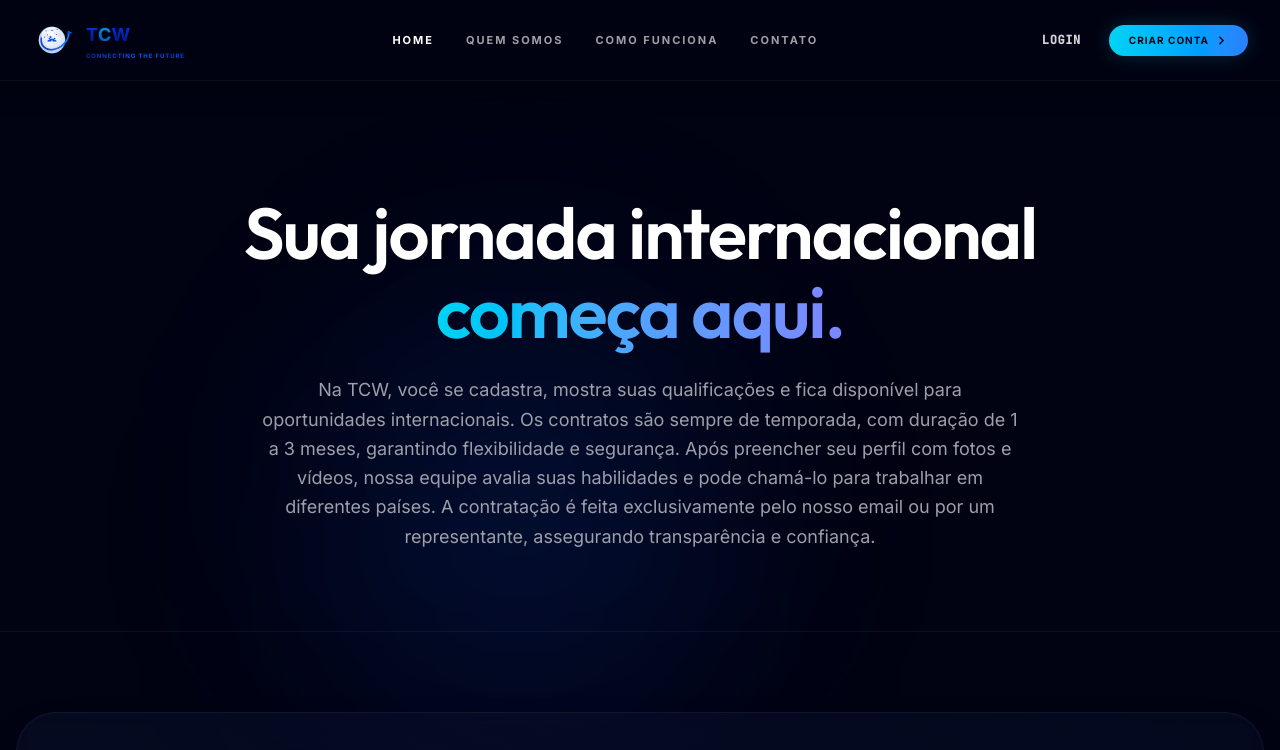
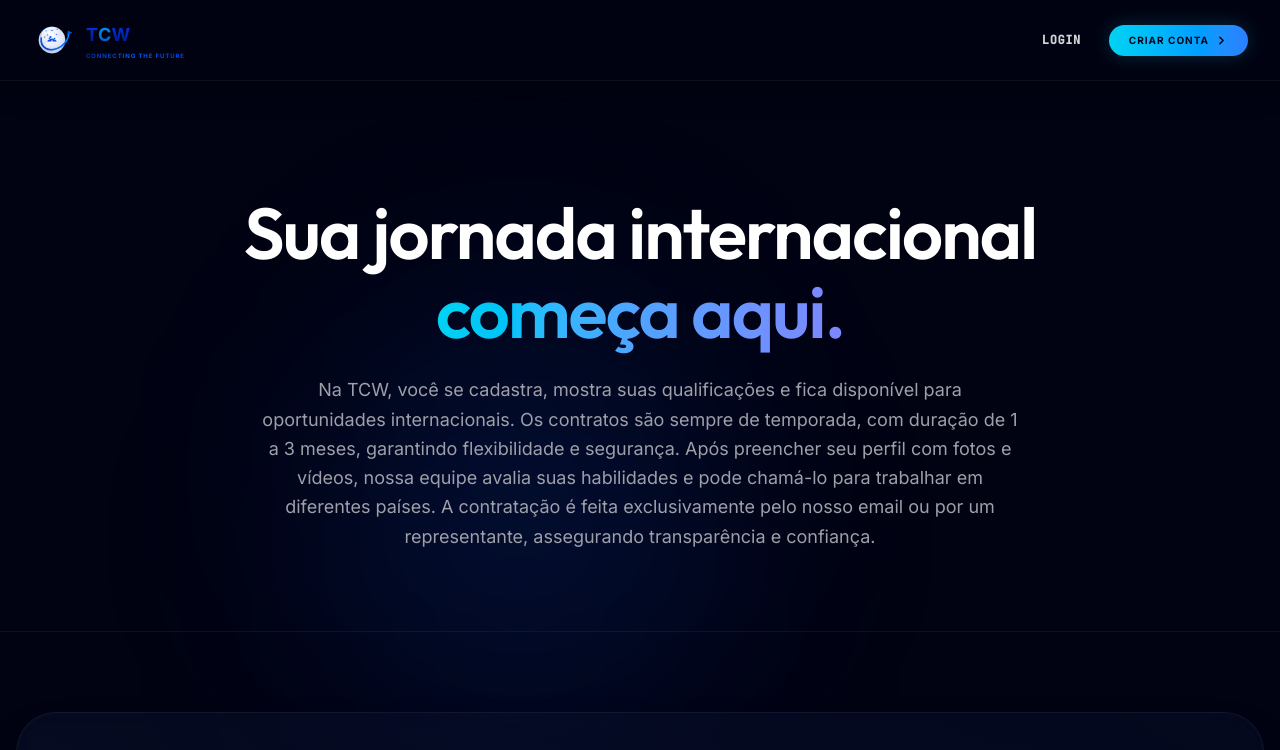
Before and after one commit to Mogli296/Trabalhadores, a React (Vite) app: page / in a window 1280 px wide. Shown: the top 750 px of the page. Built offline with nearby package versions, Linux system fonts and the light colour scheme.

Commit message:
feat(nav): remove landing page navigation links
Removes the hardcoded navigation menu from the header and enables smooth scrolling for landing page anchors.

```diff
--- a/src/App.tsx
+++ b/src/App.tsx
@@ -33,6 +33,8 @@ export default function App() {
   // Newsletter state
   const [newsletterEmail, setNewsletterEmail] = useState('');
   const [newsletterSubmitted, setNewsletterSubmitted] = useState(false);
+
+
 
   // Load session from localStorage on startup
   useEffect(() => {
@@ -118,15 +120,7 @@ export default function App() {
             <TCWLogo size="sm" showText={true} />
           </button>
 
-          {/* Navigation Links - Centered (matches layout image menu) */}
-          {isLanding && (
-            <nav className="hidden lg:flex items-center gap-8 text-[11px] font-bold text-zinc-400 uppercase tracking-[0.18em]">
-              <a href="#hero-section" className="text-white hover:text-cyan-400 transition-colors">Home</a>
-              <a href="#about-company" className="hover:text-cyan-400 text-zinc-400 transition-colors">Quem Somos</a>
-              <a href="#video-operational" className="hover:text-cyan-400 text-zinc-400 transition-colors">Como Funciona</a>
-              <a href="#app-main-footer" className="hover:text-cyan-400 text-zinc-400 transition-colors">Contato</a>
-            </nav>
-          )}
+
 
           {/* Right Area - Admin/User indicator or CTA button */}
           <div className="flex items-center gap-4">
--- a/src/index.css
+++ b/src/index.css
@@ -6,3 +6,7 @@
   --font-display: "Outfit", ui-sans-serif, system-ui, sans-serif;
   --font-mono: "JetBrains Mono", ui-monospace, SFMono-Regular, monospace;
 }
+
+html {
+  scroll-behavior: smooth;
+}
```
